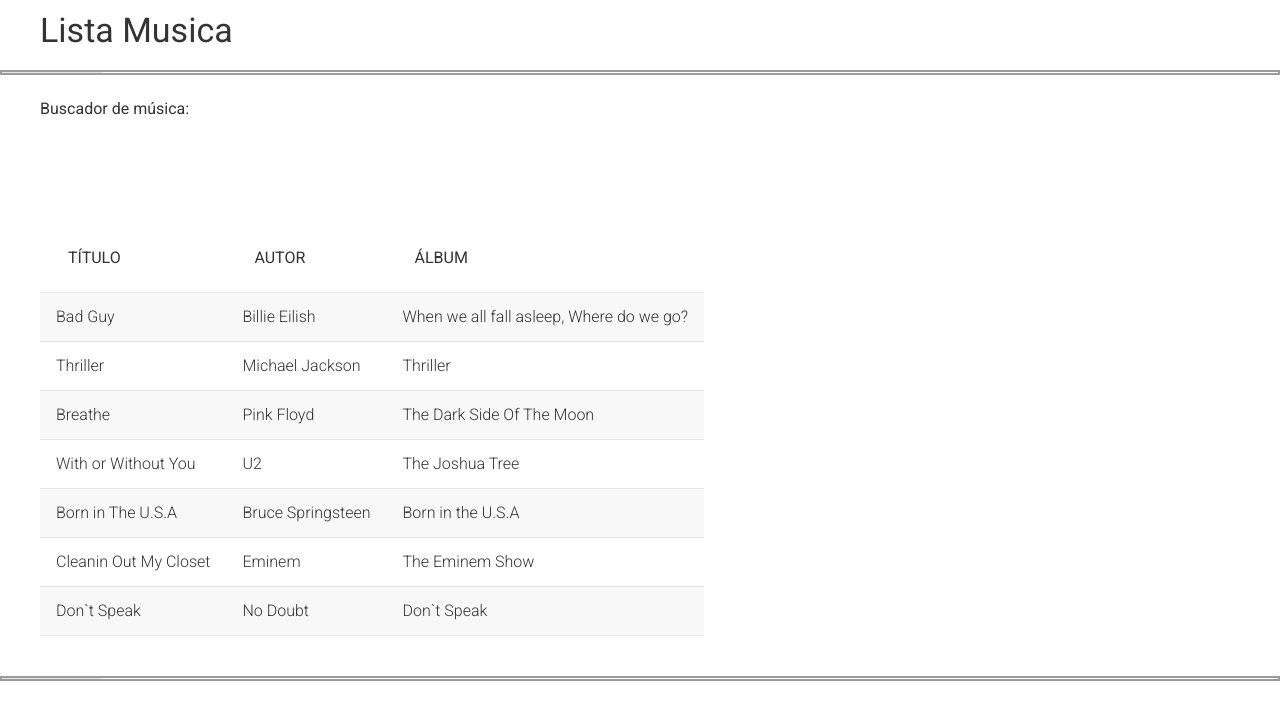
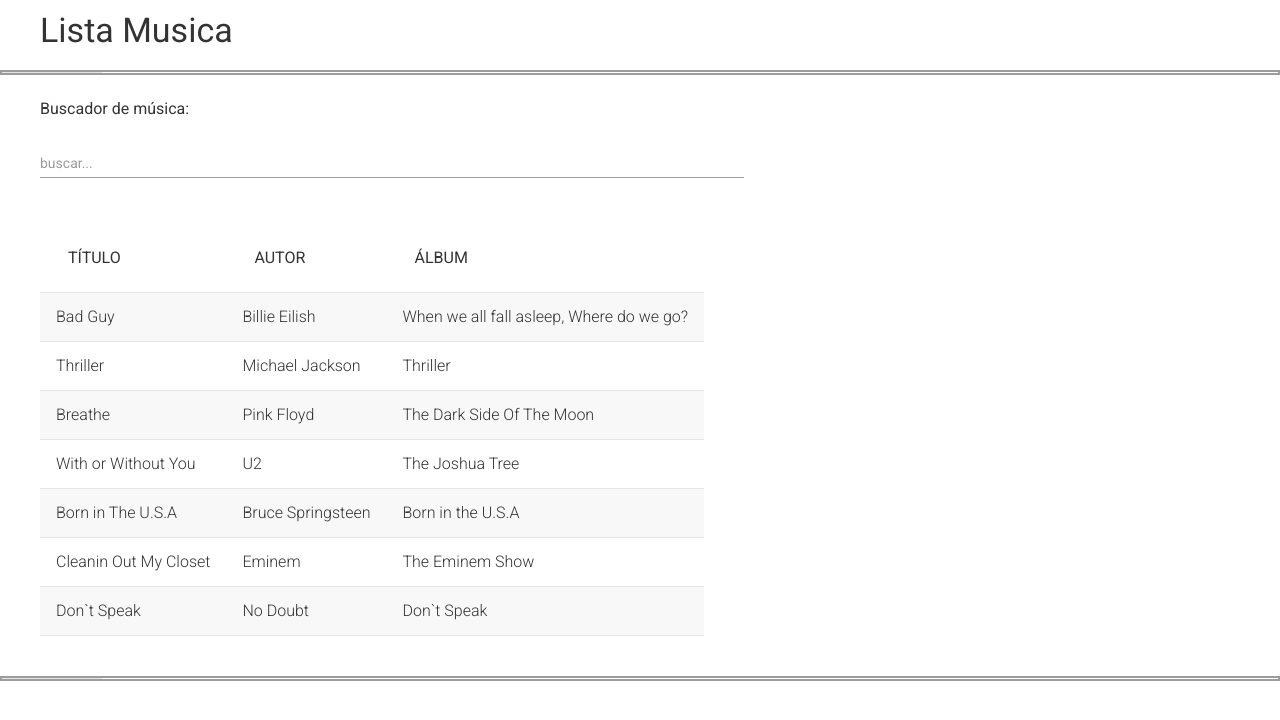
Before and after one commit to XvandX/JASA, an Angular app: page / in a window 1280 px wide. Shown: the top 720 px of the page. Built offline with nearby package versions, Linux system fonts and the light colour scheme.

Commit message:
modificacion estilos input del buscador y placeholder

```diff
--- a/src/app/cancion/cancion.component.css
+++ b/src/app/cancion/cancion.component.css
@@ -37,3 +37,11 @@
 tr .mat-list-item:hover{
   color:red;
 }
+
+::ng-deep.mat-form-field-underline {
+  background-color: #9c9c9c !important;
+}
+
+.placeholder{
+  color:#9c9c9c !important;
+}
--- a/src/app/cancion/cancion.component.html
+++ b/src/app/cancion/cancion.component.html
@@ -2,8 +2,9 @@
   <div>
     <h3 class="uk-margin-medium-left mat-h3">Buscador de música:</h3>
     <mat-form-field class="uk-margin-medium-left uk-width-* busqueda">
-      <input matInput type="search" name="filterSong" class="uk-width-* uk-margin-medium-left" [(ngModel)]="filterSong"
-        placeholder="buscar..." />
+      <input id="buscador" matInput type="search" name="filterSong" class="uk-width-* uk-margin-medium-left"
+        [(ngModel)]="filterSong" />
+      <mat-placeholder class="placeholder">buscar...</mat-placeholder>
     </mat-form-field>
     <table class="uk-table uk-table-small uk-table-striped uk-width-*  uk-margin-medium-left">
       <mat-list>
```
